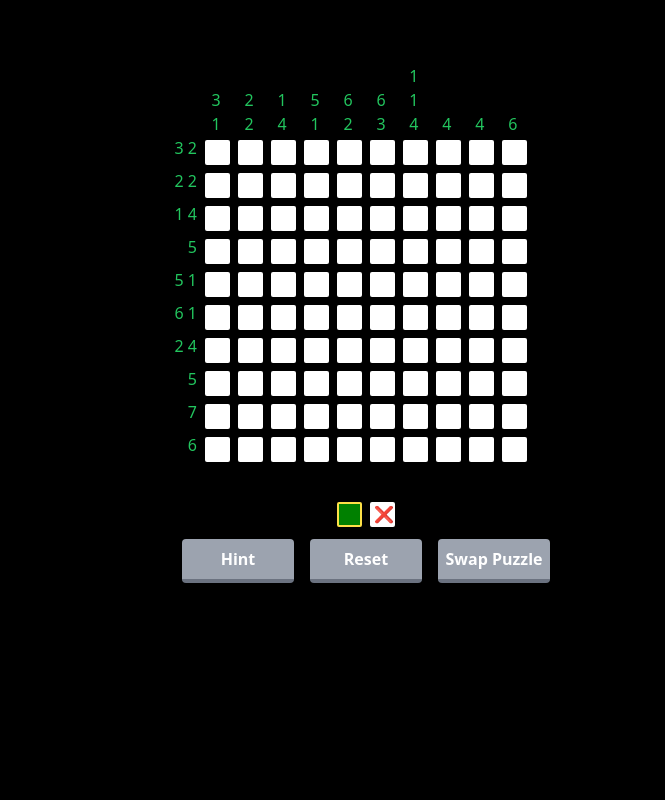
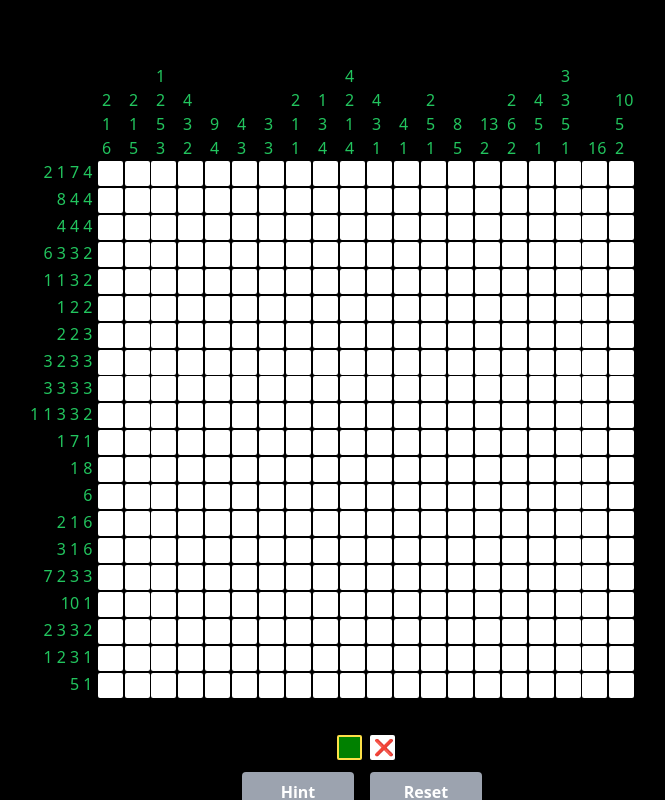
Before and after one commit to thomasdelauro22/nonogram, a Next.js app: page / in a window 1280 px wide. Shown: the whole page, without its empty margins (274-939 px from the left). Built offline with nearby package versions, Linux system fonts and the light colour scheme.

Commit message:
improved algorithm and larger puzzle

```diff
--- a/components/Gameboard.tsx
+++ b/components/Gameboard.tsx
@@ -315,14 +315,14 @@ const Gameboard: React.FC<GameboardTypes> = ({
         endHintsSatisfied={satisfiedHints[height + j].state.end}
         isColHint={true}
         longestColHintLen={longestColHintLen}
-        classname="w-[2.06075rem] noHover"
+        classname="w-[1.6875rem] noHover"
       ></Hints>
     );
   }
   pixelArray.push([
     <div
       key={-1}
-      className="flex flex-row relative justify-center ml-[1.3rem] -mt-48"
+      className="flex flex-row relative justify-center ml-[0.75rem] -mt-48"
     >
       {colHints}
     </div>,
@@ -393,9 +393,9 @@ const Gameboard: React.FC<GameboardTypes> = ({
         <div className="pl-2 pr-2">
           <Button text="Reset" onClick={resetBoard} className="mb-16" />
         </div>
-        <div className="pl-2">
+        {/* <div className="pl-2">
           <Button text="Swap Puzzle" onClick={swapPuzzle} className="mb-16" />
-        </div>
+        </div> */}
       </div>
     </>
   );
--- a/components/Pixel.tsx
+++ b/components/Pixel.tsx
@@ -57,7 +57,7 @@ const Pixel = forwardRef<HTMLDivElement,PixelTypes>(({
   return (
     <div
       ref={ref}
-      className={`${state} m-1 pointer`}
+      className={`${state} m-[0.06125rem] pointer`}
       onClick={handleClick}
       onMouseDown={onMouseDown}
       onMouseUp={onMouseUp}
--- a/pages/index.tsx
+++ b/pages/index.tsx
@@ -1,19 +1,14 @@
 import Button from "@/components/Button";
 import Gameboard from "@/components/Gameboard";
-import { hints1, hints2 } from "@/puzzles";
+import { hints1, hints3 } from "@/puzzles";
 import _ from "lodash";
 import { useState } from "react";
 
 export default function Home() {
-  const boardWidth = 10;
-  const boardHeight = 10;
-  const [hints, setHints] = useState(hints1);
+  const boardWidth = 20;
+  const boardHeight = 20;
   const swapPuzzle = () => {
-    if (_.isEqual(hints1, hints)) {
-      setHints(hints2);
-    } else {
-      setHints(hints1);
-    }
+
   };
 
   return (
@@ -21,7 +16,7 @@ export default function Home() {
       <Gameboard
         width={boardWidth}
         height={boardHeight}
-        hints={hints}
+        hints={hints3}
         swapPuzzle={swapPuzzle}
       />
     </div>
--- a/puzzles.ts
+++ b/puzzles.ts
@@ -43,3 +43,46 @@ export const hints2 = [
     ["6"],
     ["9"]
 ]
+
+export const hints3 = [
+  ["2", "1", "7", "4"],
+  ["8", "4", "4"],
+  ["4", "4", "4"],
+  ["6", "3", "3", "2"],
+  ["1", "1", "3", "2"],
+  ["1", "2", "2"],
+  ["2", "2", "3"],
+  ["3", "2", "3", "3"],
+  ["3", "3", "3", "3"],
+  ["1", "1", "3", "3", "2"],
+  ["1", "7", "1"],
+  ["1", "8"],
+  ["6"],
+  ["2", "1", "6"],
+  ["3", "1", "6"],
+  ["7", "2", "3", "3"],
+  ["10", "1"],
+  ["2", "3", "3", "2"],
+  ["1", "2", "3", "1"],
+  ["5", "1"],
+  ["2", "1", "6"],
+  ["2", "1", "5"],
+  ["1", "2", "5", "3"],
+  ["4", "3", "2"],
+  ["9", "4"],
+  ["4", "3"],
+  ["3", "3"],
+  ["2", "1", "1"],
+  ["1", "3", "4"],
+  ["4", "2", "1", "4"],
+  ["4", "3", "1"],
+  ["4", "1"],
+  ["2", "5", "1"],
+  ["8", "5"],
+  ["13", "2"],
+  ["2", "6", "2"],
+  ["4", "5", "1"],
+  ["3", "3", "5", "1"],
+  ["16"],
+  ["10", "5", "2"]
+]
--- a/solver/hint.ts
+++ b/solver/hint.ts
@@ -24,10 +24,27 @@ const constructExtremeLine = (
   ) {
     skipWrap = false;
     const hintLength = parseInt(lineHints[hintNum]);
-    for (let j = 0; j < hintLength; j++) {
-      const pixel = pixelLine[index];
+    for (let j = 0; j < hintLength + 1; j++) {
+      if (index >= pixelLine.length) {
+        break;
+      }
 
-      if (index >= pixelLine.length) {
+      let pixel = pixelLine[index];
+
+      // The extreme line must keep shifting to include all shaded cells in the run
+      if (j === hintLength) {
+        if (pixel.state === PixelState.SHADED) {
+          while (pixel.state === PixelState.SHADED) {
+            index++;
+            if (index >= pixelLine.length) {
+              break;
+            }
+            compactLine.splice(index - hintLength - 1, 0, {
+              state: PixelState.UNSHADED,
+            });
+            pixel = pixelLine[index];
+          }
+        }
         break;
       }
       if (pixel.state !== PixelState.UNSHADED) {
@@ -102,17 +119,34 @@ const calculateLineOverlap = (
     )}`
   );
 
+  let lowHintNum = 0;
+  let highHintNum = 0;
+  let lowInHint = false;
+  let highInHint = false;
   for (let pixel = 0; pixel < lowExtremeLine.length; pixel++) {
     const lowPixel = lowExtremeLine[pixel];
     const highPixel = highExtremeLine[pixel];
+    if (lowPixel.state === PixelState.SHADED && !lowInHint) {
+      lowInHint = true;
+    } else if (lowPixel.state === PixelState.UNSHADED && lowInHint) {
+      lowInHint = false;
+      lowHintNum++;
+    }
+    if (highPixel.state === PixelState.SHADED && !highInHint) {
+      highInHint = true;
+    } else if (highPixel.state === PixelState.UNSHADED && highInHint) {
+      highInHint = false;
+      highHintNum++;
+    }
+    // Pixels shaded by the same hint in both extreme lines must be shaded
     if (
+      pixelLine[pixel].state !== PixelState.SHADED &&
       lowPixel.state === PixelState.SHADED &&
       highPixel.state === PixelState.SHADED &&
       highPixel.hintNum !== undefined &&
-      lowPixel.hintNum === lineHints.length - highPixel.hintNum - 1 &&
-      pixelLine[pixel].state !== PixelState.SHADED
+      lowPixel.hintNum === lineHints.length - highPixel.hintNum - 1
     ) {
-      console.log(
+      /*console.log(
         `${JSON.stringify({
           row: isRow ? lineNum : pixel,
           col: isRow ? pixel : lineNum,
@@ -120,11 +154,23 @@ const calculateLineOverlap = (
         })}, pixelLine: ${pixelLine.map(
           (x) => x.state
         )}, lineHints: ${lineHints}`
-      );
+      );*/
       answers.push({
         row: isRow ? lineNum : pixel,
         col: isRow ? pixel : lineNum,
         state: PixelState.SHADED,
+      });
+      // These pixels are unreachable by any hints and must be unshaded
+    } else if (
+      pixelLine[pixel].state !== PixelState.UNSHADED &&
+      lowPixel.state === PixelState.UNSHADED &&
+      highPixel.state === PixelState.UNSHADED &&
+      lowHintNum === highHintNum
+    ) {
+      answers.push({
+        row: isRow ? lineNum : pixel,
+        col: isRow ? pixel : lineNum,
+        state: PixelState.UNSHADED,
       });
     }
   }
@@ -166,8 +212,6 @@ const calculateExtends = (
         pixelLine[shadedRunStart - 1].state === PixelState.UNKNOWN &&
         lastWallIndex + currHint === i - 1
       ) {
-        console.log("aaaaa");
-        console.log(lineNum, isFromStart, shadedRunLength, shadedRunStart);
         answers.push({
           row: isRow
             ? lineNum
@@ -186,6 +230,13 @@ const calculateExtends = (
       shadedRunLength = 0;
       currHintIndex++;
       while (i < lastWallIndex + currHint) {
+        console.log(isRow);
+        console.log(isFromStart)
+        console.log(lastWallIndex)
+        console.log(lineHints)
+        console.log(currHint);
+        console.log(i);
+        console.log(pixelLine)
         pixelState = pixelLine[i].state;
         if (pixelState !== PixelState.SHADED) {
           answers.push({
@@ -197,11 +248,17 @@ const calculateExtends = (
         i++;
       }
       // Keep going until we find a new start wall or we reach the end
+      // Or have too much freedom
+      let skippedPixels = 0;
       while (
         i < pixelLine.length &&
         pixelLine[i].state !== PixelState.UNSHADED
       ) {
+        skippedPixels ++;
         i++;
+      }
+      if (lineHints[currHintIndex] === undefined || skippedPixels >= parseInt(lineHints[currHintIndex])) {
+        return;
       }
       lastWallIndex = i + 1;
       // Hint couldn't fit in prev space. Mark this as the new wall
@@ -214,7 +271,6 @@ const calculateExtends = (
       for (let j = 0; j < i - lastWallIndex; j++) {
         let pixelState = pixelLine[lastWallIndex + j].state;
         if (pixelState === PixelState.UNKNOWN) {
-          console.log("bbbbb");
           answers.push({
             row: isRow
               ? lineNum
@@ -231,6 +287,9 @@ const calculateExtends = (
         }
       }
       lastWallIndex = i + 1;
+      // Too much freedom in pixel placement
+    } else if (lastWallIndex === i - currHint) {
+        return;
     }
     i++;
   }
@@ -261,7 +320,6 @@ const wrapSatisfiedHints = (
     // This is 1 to the end of satisfied hint
     else if (pixel.state !== PixelState.SHADED && inShadedRun) {
       if (pixel.state === PixelState.UNKNOWN) {
-        console.log("ccccc");
         answers.push({
           row: isRow
             ? lineNum
@@ -392,5 +450,25 @@ export const calculateHint = (
     );
   }
 
+  answers.sort(function (x, y) {
+    if (y.state === PixelState.SHADED && x.state !== PixelState.SHADED) {
+      return 1;
+    }
+    else if (x.state === PixelState.SHADED && y.state !== PixelState.SHADED) {
+        return -1;
+    }
+    else {
+      if (x.row < y.row) {
+        return -1;
+      } else if (y.row < x.row) {
+        return 1;
+      } else if (x.col < y.col) {
+        return -1;
+      } else {
+        return 1;
+      }
+    }
+  });
+
   return answers.length ? answers[0] : null;
 };
```
